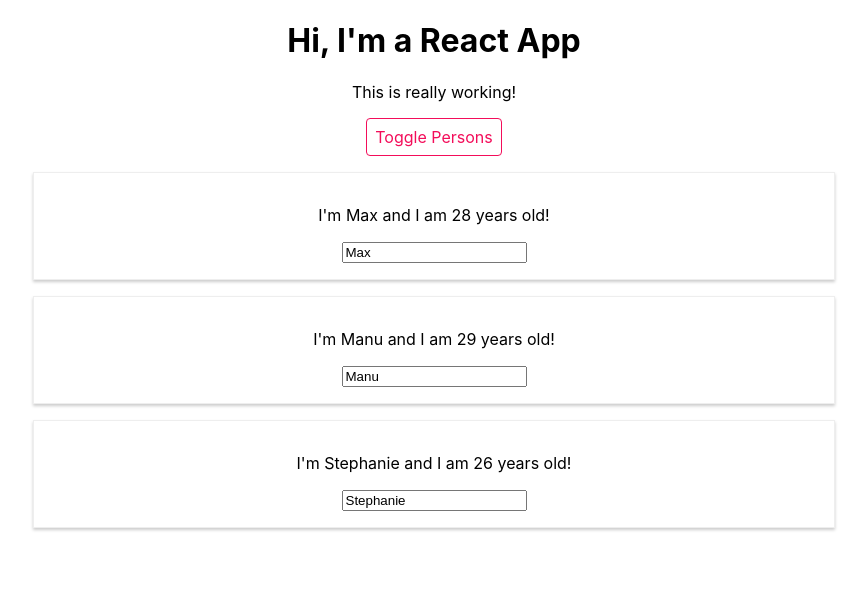
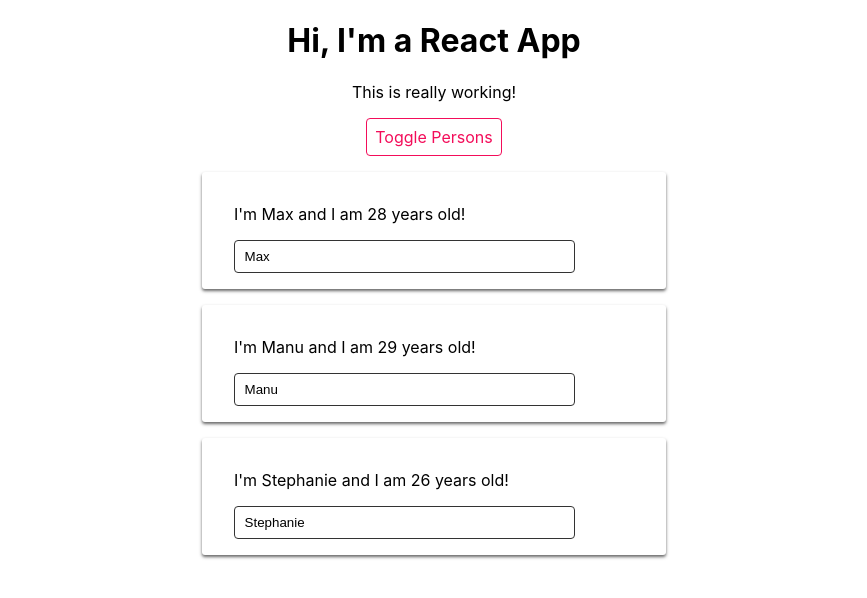
Before and after one commit to Unit-Git/reactjs-complete-guide-academind, a React (Create React App) app: page / in a window 1280 px wide. Both pictures are taken after a click on the button "Toggle Persons". Shown: the top 598 px of the page, without its empty margins (206-1073 px from the left). Built offline with nearby package versions, Linux system fonts and the light colour scheme.

Commit message:
Intro Styled-Components

```diff
--- a/package.json
+++ b/package.json
@@ -9,7 +9,8 @@
     "radium": "^0.26.1",
     "react": "^16.13.1",
     "react-dom": "^16.13.1",
-    "react-scripts": "3.4.3"
+    "react-scripts": "3.4.3",
+    "styled-components": "^5.2.0"
   },
   "scripts": {
     "start": "react-scripts start",
--- a/src/App.js
+++ b/src/App.js
@@ -1,8 +1,6 @@
 import React, { Component } from "react";
 import "./App.css";
-import Redium from "radium";
 import Person from "./Person/Person";
-import Radium from "radium";
 
 class App extends Component {
   state = {
@@ -102,4 +100,4 @@ class App extends Component {
   }
 }
 
-export default Radium(App);
+export default App;
--- a/src/Person/Person.jsx
+++ b/src/Person/Person.jsx
@@ -1,18 +1,46 @@
 import React from "react";
-import Redium from "radium";
+import styled from "styled-components";
 import "./Person.css";
-import Radium from "radium";
+
+const Input = styled.input`
+  border: 1px solid #333;
+  padding: 0.5rem 0.6rem;
+  border-radius: 4px;
+  width: 80%;
+
+  &:focus {
+    border: 1px solid #f30d5a;
+    box-shadow: 0 0 0.3rem #f30d5aa1;
+    background-color: #f2f2f2;
+  }
+`;
+
+const PersonStyle = styled.div`
+  width: 400px;
+  margin: 1rem auto;
+  box-shadow: 0 2px 0.2rem rgba(0, 0, 0, 0.6);
+  padding: 1rem 2rem;
+  display: flex;
+  justify-content: center;
+  flex-direction: column;
+  align-items: flex-start;
+  border-radius: 3px;
+
+  @media (max-width: 768px) {
+    width: 80% !important;
+  }
+`;
 
 const person = props => {
   return (
-    <div className="Person">
+    <PersonStyle>
       <p onClick={props.click}>
         I'm {props.name} and I am {props.age} years old!
       </p>
-      <p>{props.children}</p>
-      <input type="text" onChange={props.changed} value={props.name} />
-    </div>
+      {/* <p>{props.children}</p> */}
+      <Input type="text" onChange={props.changed} value={props.name} />
+    </PersonStyle>
   );
 };
 
-export default Radium(person);
+export default person;
```
Also changed, not shown: 1 other file (tests, documents, lock files or other folders).
